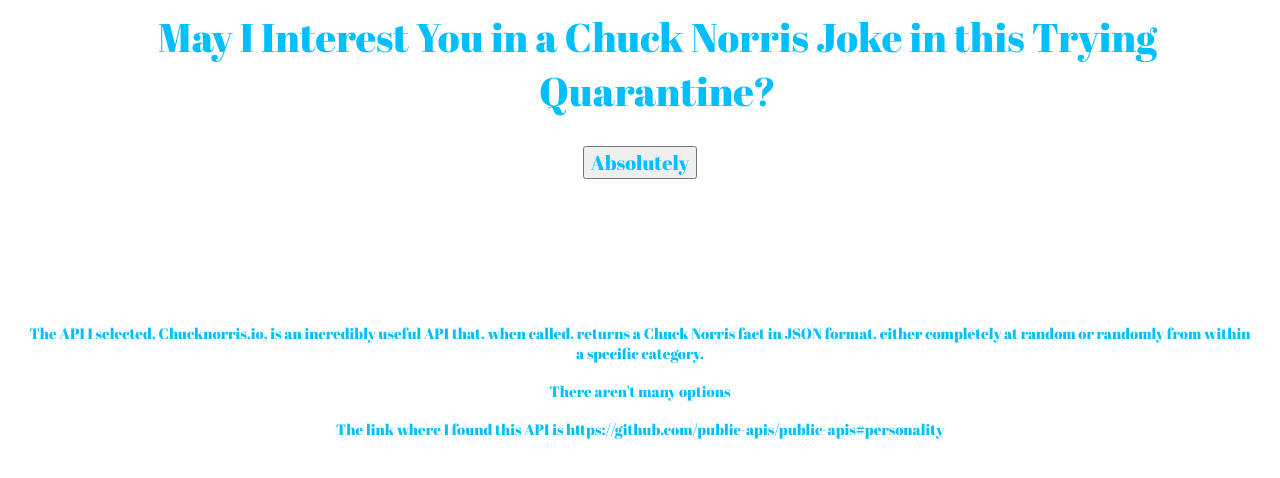
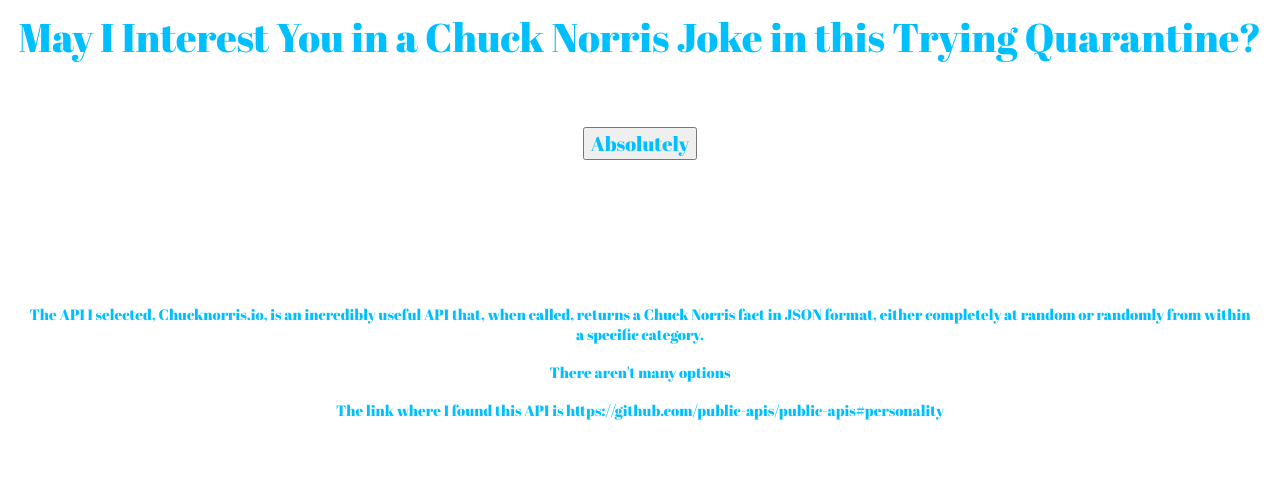
Before and after one commit to jstewa12/APIFun, a plain HTML site: page index.html in a window 1280 px wide. Drawn offline with Linux system fonts and the light colour scheme.

Commit message:
Update index.html

```diff
--- a/index.html
+++ b/index.html
@@ -10,7 +10,7 @@
             color:#00BFFF;
             font-family:Abril Fatface;
             font-size:40px;
-            margin: 10px 10px 10px 45px;
+            margin: 10px 10px 45px 10px;
         }
 
         button {
```
